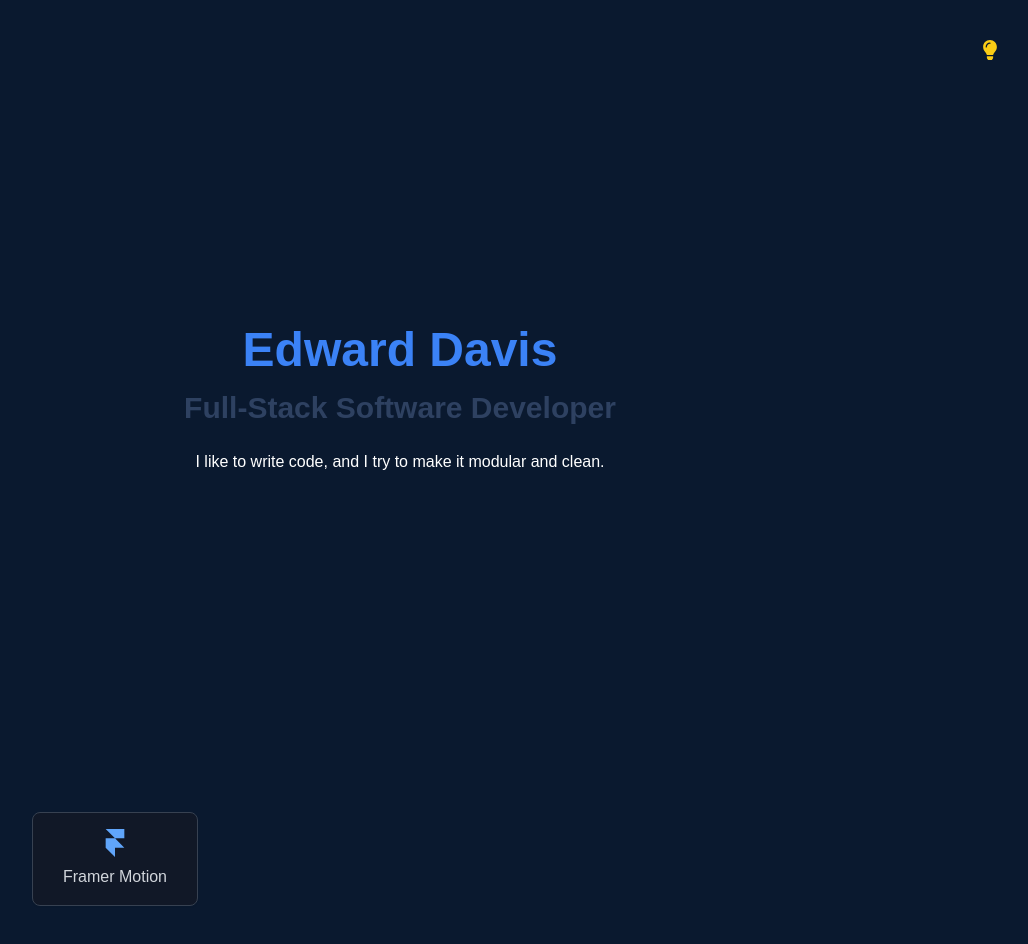
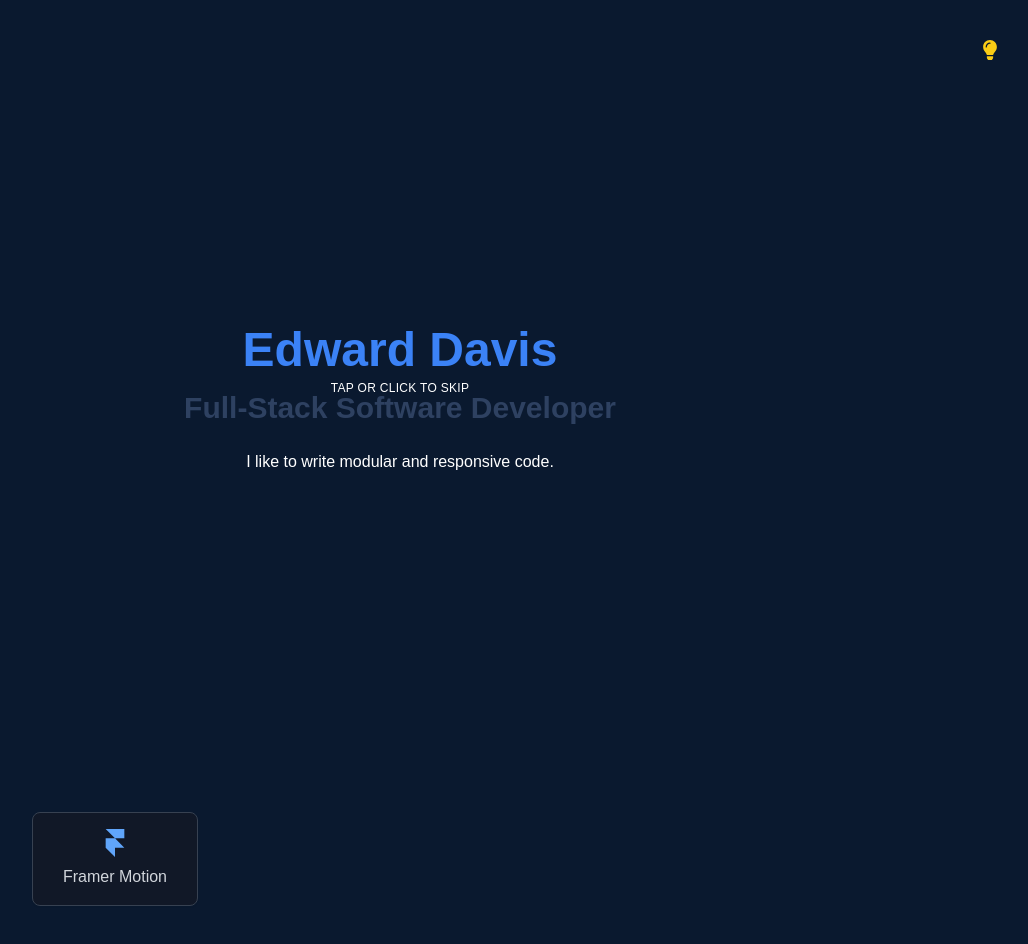
Before and after one commit to foqsi/next-portfolio, a Next.js app: page / in a window 1280 px wide. Shown: the top 944 px of the page, without its empty margins (240-1268 px from the left). Built offline with nearby package versions, Linux system fonts and the light colour scheme.

Commit message:
added skip

```diff
--- a/src/components/Hero.tsx
+++ b/src/components/Hero.tsx
@@ -41,8 +41,6 @@ export default function Hero() {
 
   return (
     <header
-      onClick={skipIntro}
-      onTouchStart={skipIntro}
       className={`fixed top-0 left-0 w-full z-50 bg-background text-foreground transition-all duration-700 ${pinned ? 'h-28 py-2' : 'min-h-screen flex justify-center items-center'
         }`}
     >
@@ -67,6 +65,13 @@ export default function Hero() {
 
         {shouldAnimate && !pinned && (
           <>
+            <div
+              onClick={skipIntro}
+              onTouchStart={skipIntro}
+              className="absolute inset-0 z-50 cursor-pointer flex items-center justify-center text-muted-foreground/70 text-xs uppercase tracking-wide pb-6"
+            >
+              Tap or Click to Skip
+            </div>
             <FadeIn delay={2.1}>
               <h2 className="text-2xl md:text-3xl font-extrabold text-muted mt-4">
                 Full-Stack Software Developer
@@ -74,7 +79,7 @@ export default function Hero() {
             </FadeIn>
             <FadeIn delay={2.4}>
               <p className="mt-6 max-w-xl mx-auto text-sm sm:text-base text-muted/80 leading-relaxed">
-                I like to write code, and I try to make it modular and clean.
+                I like to write modular and responsive code.
               </p>
             </FadeIn>
           </>
```
